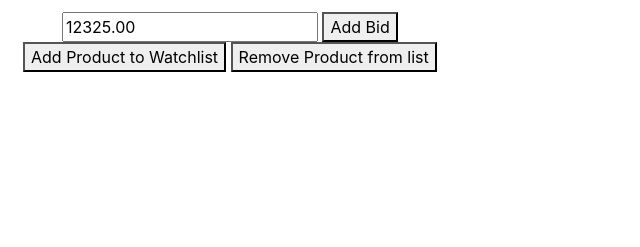
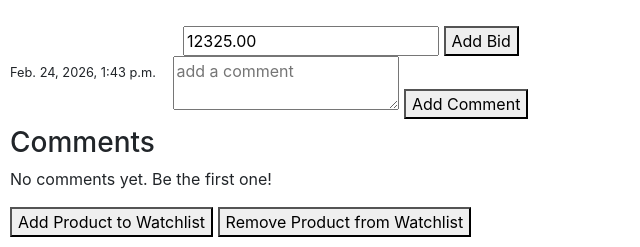
Before and after one commit to davidvm419-tech/CS50w_project_2, a Django app: page /listing/4 in a window 1280 px wide. Shown: the part 628-875 px from the top of the page, without its empty margins (0-640 px from the left). Before the commit the page ends 700 px from the top, so only its background shows below. Run offline with Django 3.2, Linux system fonts and the light colour scheme; a user stored in the database is signed in; data comes from the database, SQL or seed files in the repository; both versions use the stored data as it was after the commit; some libraries are stand-ins or nearby versions.

Commit message:
Added listing closure functionality, winner assignment, and improved previously implemented features.

```diff
--- a/commerce/auctions/models.py
+++ b/commerce/auctions/models.py
@@ -24,6 +24,11 @@
     current_price = models.DecimalField(max_digits=10, decimal_places=2)
     created_at = models.DateTimeField(auto_now_add=True)
     is_active = models.BooleanField(default=True)
+    winner = models.ForeignKey(User, on_delete=models.SET_NULL, null=True, blank=True, related_name="wins")
+
+    # Order listings by newest creation date
+    class Meta:
+        ordering = ["-created_at"]
 
 
 class Bid(models.Model):
@@ -39,6 +44,10 @@
     comment = models.TextField()
     created_at = models.DateTimeField(auto_now_add=True)
 
+    # Order comments by newest creation date
+    class Meta:
+        ordering = ["-created_at"]
+
 
 class WatchList(models.Model):
     user = models.ForeignKey(User, on_delete=models.CASCADE, related_name="watchlist")
--- a/commerce/auctions/templates/auctions/product_details.html
+++ b/commerce/auctions/templates/auctions/product_details.html
@@ -15,9 +15,30 @@
         <div>{{ message }}</div>
     {% endif %}
 
+    <div class="section">
     {% for value in item %}
-        {% if value.is_active %}
             <div class="item_information">
+                {% if value.is_active %}
+                    <span>Listing Open!</span>
+                {% else %}
+                    <span>Listing Closed!</span>
+                    {% if value.winner%}
+                        <span>Winner: {{ value.winner.username }}</span>
+                        {% if user == value.winner %}
+                                <span>You Won this auction!</span>
+                        {% endif %}
+                    {% else %}
+                        <span>Listing closed with no highest bidder.</span>
+                    {% endif %}
+                {% endif %}
+
+                {% if user == value.owner %}
+                    <form action="{% url 'closing_auction' value.id %}" method="post">
+                        {% csrf_token %}
+                        <button name="close">Close Listing</button>
+                    </form>
+                {% endif %}
+
                 <h3>{{ value.title }}</h3>
                 <h4>{{ value.category }}</h4>
                 <p>{{ value.description }}</p>
@@ -27,25 +48,59 @@
                 <div class="prices">
                     <p>${{ value.current_price }}</p>
                 </div>
-                <p>{{ value.created_at }}</p>
+                <small>{{ value.created_at }}</small>
                 <div class="btn">
+
+                    {% if value.is_active %}
+                        {% if user.is_authenticated %}
+                            <form action="{% url 'bid' value.id %}" method="post">
+                                {% csrf_token %}
+                                <input type="number" name="bid" value="{{ value.current_price }}" step="0.1" placeholder="Place your bid"></input>
+                                <button>Add Bid</button>
+                            </form>
+                        {% else %}
+                            <form action="{% url 'login' %}">
+                            <button>Log in to start bidding!</button>
+                            </form>
+                        {% endif %}
+                    {% else %}
+                        <button disabled>Listing for this product is Closed</button>
+                    {% endif %}
+
                     {% if user.is_authenticated %}
-                        <form action="{% url 'bid' value.id %}" method="post">
-                        {% csrf_token %}
-                        <input type="number" name="bid" value="{{ value.current_price }}" step="0.1" placeholder="Place your bid"></input>
-                        <button name="bid_value">Add Bid</button>
+                        <form action="{% url 'comments' value.id %}" method="post">
+                            {% csrf_token %}
+                            <textarea name="comment" placeholder="add a comment"></textarea>
+                            <button>Add Comment</button>
+                        </form>
                     {% else %}
                         <form action="{% url 'login' %}">
-                        <button>Log in to start bidding!</button>
+                        <button>Log in to add a comment</button>
+                        </form>
                     {% endif %}
-                    </form>
+
+                </div>
+                <div class="comments">
+                    <h3>Comments</h3>
+                    {% for comment in value.comments.all %}
+                        <div class="comment">
+                            <strong>{{ comment.author.username }}</strong>
+                            <p>{{comment.comment}}</p>
+                            <small>{{ comment.created_at}}</small>
+                        </div>
+                    {% empty %}
+                        <p>No comments yet. Be the first one!</p>
+                    {% endfor %}
+
+                </div>
+                <div class="watchlist">
                     <button name="watchlist">Add Product to Watchlist</button>
-                    <button name="close_list">Remove Product from list</button>
+                    <button name="close_list">Remove Product from Watchlist</button>
                 </div>
             </div>
-        {% endif %}
+
     {% empty %}
             <h2>Not Listing avaliable at the moment.</h2>
     {% endfor %}
-
+    </div>
 {% endblock %}
--- a/commerce/auctions/urls.py
+++ b/commerce/auctions/urls.py
@@ -19,4 +19,6 @@
     # Listing urls
     path("listing/<int:product_id>", views.product_details, name="product_details"),
     path("listing/<int:product_id>/bid", views.bid, name="bid"),
+    path("listing/<int:product_id>/comments", views.comments, name="comments"),
+    path("listing/<int:product_id>/closing_auction", views.closing_auction, name="closing_auction"),
 ]
--- a/commerce/auctions/views.py
+++ b/commerce/auctions/views.py
@@ -154,13 +154,65 @@
             "product": product.title,
             "item": [product]
         })
+
+    # Check that owner can't bid his own product
+    if request.user == product.owner:
+        messages.error(request, "You cannot bid on your own listing.")
+        return HttpResponseRedirect(reverse("product_details", args=[product_id]))
+
+
+    # Create bid entry
+    bid_creation = Bid.objects.create(bidder=request.user,
+                    product=product, bid_amount=bid)
+
+    # Update product price and redirect to product view
+    product.current_price = bid
+    product.save()
+    messages.success(request,"Bid added successfully!")
+    return HttpResponseRedirect(reverse("product_details", args=[product_id]))
+
+@login_required
+def comments(request, product_id):
+    comment = request.POST["comment"].strip()
+    product = AuctionListing.objects.get(pk=product_id)
+
+    # Check to avoid blank comments
+    if not comment:
+        return render(request, "auctions/product_details.html", {
+            "message": "Comment field empty, please leave a comment.",
+            "product": product.title,
+            "item": [product]
+        })
+
+    # Create comment entry
+    entry = AuctionComment.objects.create(author=request.user, product=product, comment=comment)
+    messages.success(request, "Comment added successfully!")
+    return HttpResponseRedirect(reverse("product_details", args=[product_id]))
+
+@login_required
+def closing_auction(request, product_id):
+    product = AuctionListing.objects.get(pk=product_id)
+
+    # Check if user owns the listing
+    if request.user != product.owner:
+        messages.error(request, "Invaid user, you don't own this listing!")
+        return HttpResponseRedirect(reverse("product_details", args=[product_id]))
+
+    # Check if listing is already closed
+    if not product.is_active:
+        messages.error(request, "Listing already closed!")
+        return HttpResponseRedirect(reverse("product_details", args=[product_id]))
     else:
-        # Create bid entry
-        bid_creation = Bid.objects.create(bidder=request.user,
-                                            product=product, bid_amount=bid)
+        product.is_active = False
 
-        # Update product price and redirect to product view
-        product.current_price = bid
+    # Make the highest bidder the winer and redirect to product page
+    highest_bid = product.bids.order_by("-bid_amount").first()
+    if highest_bid:
+        product.winner = highest_bid.bidder
         product.save()
-        messages.success(request,"Bid added successfully!")
-        return HttpResponseRedirect(reverse("product_details", args=[product_id]))
+        messages.success(request, "Auction closed successfully!")
+    else:
+        product.save()
+        messages.success(request, "Auction closed with no highest bid!")
+
+    return HttpResponseRedirect(reverse("product_details", args=[product_id]))
```
Also changed, not shown: commerce/auctions/templates/auctions/category_page.html (+5 -2 lines), commerce/auctions/templates/auctions/index.html (+5 -2 lines), specifications.txt (+7 -7 lines), commerce/auctions/migrations/0004_alter_auctioncomment_options_and_more.py (added), commerce/auctions/migrations/0005_auctionlisting_winner.py (added), commerce/db.sqlite3.
